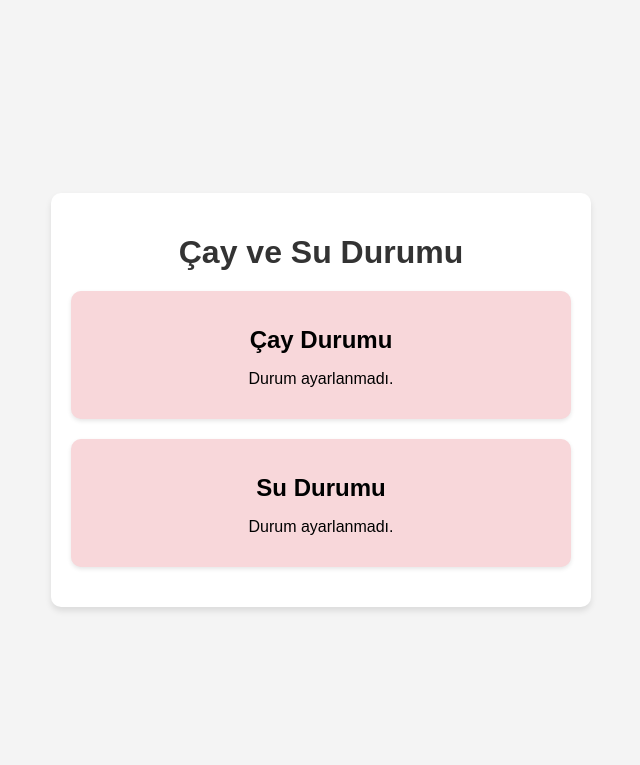
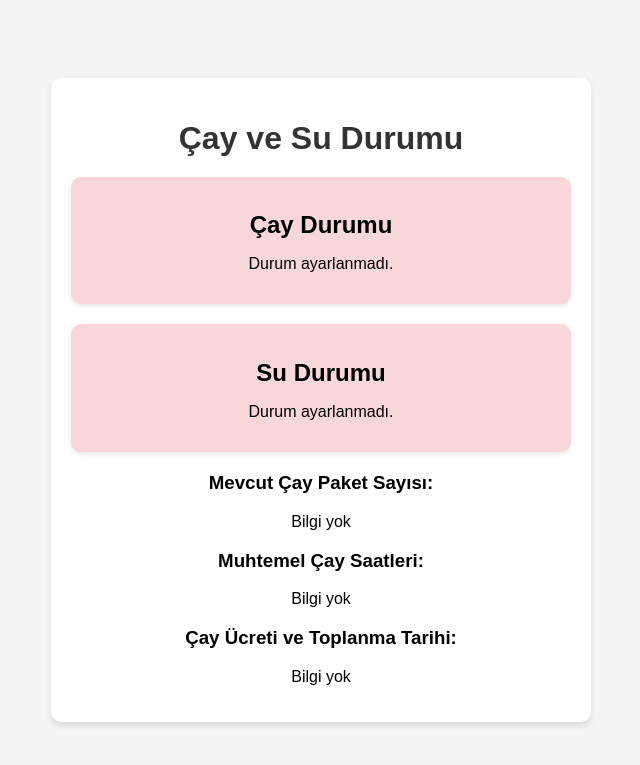
Before and after one commit to ReceproF/cay_durumu_sistemi, a Flask app: page / in a window 1280 px wide. Shown: the top 765 px of the page, without its empty margins (319-959 px from the left). Run offline with Flask 3, Linux system fonts and the light colour scheme.

Commit message:
Update index.html

```diff
--- a/templates/index.html
+++ b/templates/index.html
@@ -9,15 +9,31 @@
 <body>
     <div class="container">
         <h1>Çay ve Su Durumu</h1>
+
+        <div class="top-section">
             <div class="status-box" id="tea-status">
                 <h2>Çay Durumu</h2>
                 <p id="tea-info">Durum yükleniyor...</p>
-            <p id="tea-timer"></p>
             </div>
             <div class="status-box" id="water-status">
                 <h2>Su Durumu</h2>
                 <p id="water-info">Durum yükleniyor...</p>
-            <p id="water-timer"></p>
+            </div>
+        </div>
+
+        <div class="bottom-section">
+            <div class="info-box">
+                <h3>Mevcut Çay Paket Sayısı:</h3>
+                <p id="tea-packages">Bilgi yok</p>
+            </div>
+            <div class="info-box">
+                <h3>Muhtemel Çay Saatleri:</h3>
+                <p id="tea-times">Bilgi yok</p>
+            </div>
+            <div class="info-box">
+                <h3>Çay Ücreti ve Toplanma Tarihi:</h3>
+                <p id="tea-cost-date">Bilgi yok</p>
+            </div>
         </div>
     </div>
     <script src="../static/js/script.js"></script>
```
Lines whose indentation alone changed are shown as unchanged.
